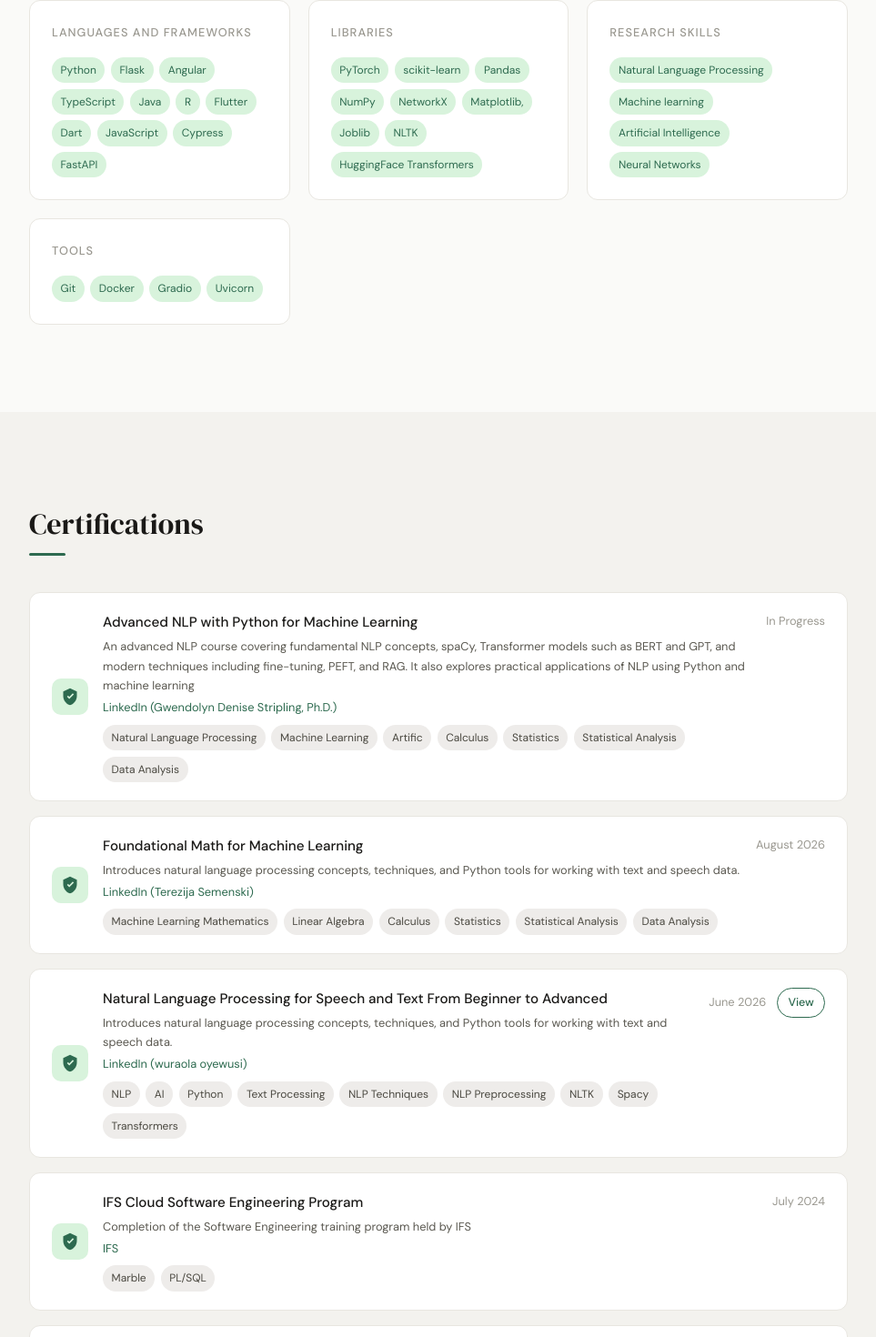
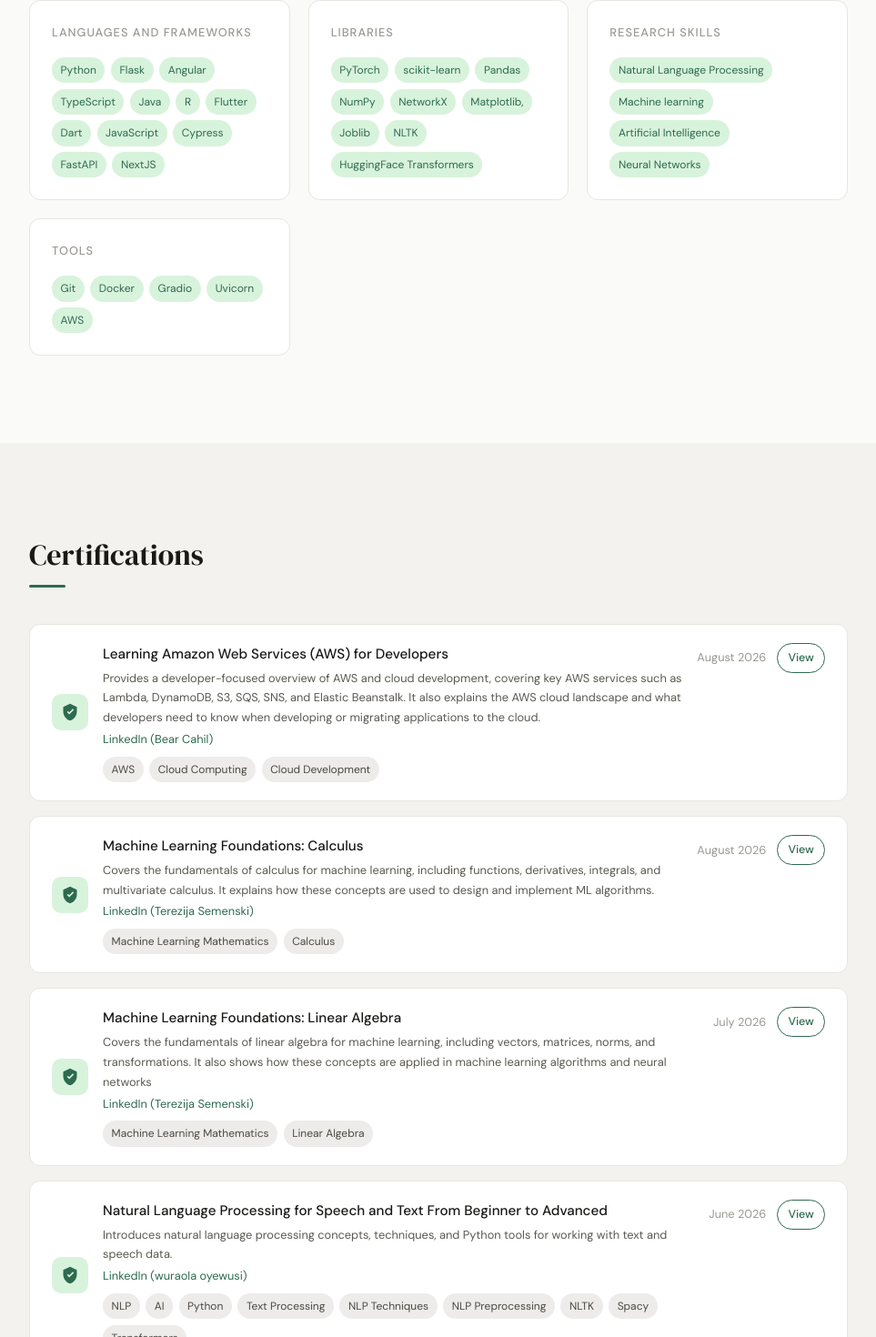
Before and after one commit to Minduli-Lasandi/Minduli-Lasandi-Portfolio, a React (Vite) app: page /Minduli-Lasandi-Portfolio/skills in a window 1280 px wide. Shown: the part 279-1749 px from the top of the page at 91% size, without its empty margins (158-1121 px from the left). Built offline with nearby package versions, Linux system fonts and the light colour scheme.

Commit message:
Update publications, skils and extracurricular activities

```diff
--- a/src/components/Publications.tsx
+++ b/src/components/Publications.tsx
@@ -9,7 +9,7 @@ const typeLabel: Record<string, string> = {
 }
 
 export default function Publications() {
-    const pubs = parseBibtex(bibtexEntries)
+    const pubs = parseBibtex(bibtexEntries).reverse()
 
     return (
         <section id="publications" className="section">
--- a/src/data/certifications.ts
+++ b/src/data/certifications.ts
@@ -1,11 +1,4 @@
 export const certifications = [
-    // {
-    //     name: "Java object- oriented programming",
-    //     outcomes: "LinkedIn course by . This course consisted of the OOP concepts with Java ",
-    //     issuer: "LinkedIn (Kathryn Hodge)",
-    //     date: "August 2023",
-    //     link: ""
-    // },
     {
         name: "Java Algorithms",
         description: "Design & implement efficient algorithms in Java using data structures, built-in methods, and custom solutions for different data types",
@@ -13,6 +6,15 @@ export const certifications = [
         date: "Aug 2023",
         link: "https://www.linkedin.com/learning/certificates/a3f08627f20a9bc699fad9169d2bf80b1c009520803cab26d22bab21ca491129?u=76664938",
         topics: ["Algorithms", "Java"]
+    },
+
+     {
+        name: "Java object- oriented programming",
+        outcomes: "Covers the fundamentals of object-oriented programming in Java, including classes, objects, instances, and constructors. It focuses on applying OOP principles in practical Java programs to write more secure, scalable, and maintainable code. ",
+        issuer: "LinkedIn (Kathryn Hodge)",
+        date: "August 2023",
+        link: "https://www.linkedin.com/learning/certificates/0987788abb7e7bfa30d5cd4b054356c2e0e5297351e1e73dea8a14abee510943?lipi=urn%3Ali%3Apage%3Ad_flagship3_profile_view_base_certifications_details%3BgO0Q5VMMTNqpRgV%2Flml%2FwA%3D%3D",
+        topics: ["Java", "Object-Oriented Programming", "Software Development"]
     },
 
     {
@@ -60,22 +62,30 @@ export const certifications = [
     },
 
     {
-        name: "Foundational Math for Machine Learning",
-        description: "Introduces natural language processing concepts, techniques, and Python tools for working with text and speech data.",
+        name: "Machine Learning Foundations: Linear Algebra",
+        description: "Covers the fundamentals of linear algebra for machine learning, including vectors, matrices, norms, and transformations. It also shows how these concepts are applied in machine learning algorithms and neural networks",
         issuer: "LinkedIn (Terezija Semenski)",
-        date: "August 2026",
-        link: "",
-        topics: ["Machine Learning Mathematics", "Linear Algebra", "Calculus", "Statistics", "Statistical Analysis", "Data Analysis"]
-
+        date: "July 2026",
+        link: "https://www.linkedin.com/learning/certificates/5b6223296cccf35dcf9d8a5d7753ee5fc8473be940c66641faf89b0ceebcc6ab/?lipi=urn%3Ali%3Apage%3Ad_flagship3_profile_view_base_certifications_details%3B%2Fp8uMOzhRkaFcNv7eoWRZg%3D%3D",
+        topics: ["Machine Learning Mathematics", "Linear Algebra"]
     },
 
     {
-        name: "Advanced NLP with Python for Machine Learning",
-        description: "An advanced NLP course covering fundamental NLP concepts, spaCy, Transformer models such as BERT and GPT, and modern techniques including fine-tuning, PEFT, and RAG. It also explores practical applications of NLP using Python and machine learning",
-        issuer: "LinkedIn (Gwendolyn Denise Stripling, Ph.D.)",
-        date: "In Progress",
-        link: "",
-        topics: ["Natural Language Processing","Machine Learning", "Artific", "Calculus", "Statistics", "Statistical Analysis", "Data Analysis"]
+        name: "Machine Learning Foundations: Calculus",
+        description: "Covers the fundamentals of calculus for machine learning, including functions, derivatives, integrals, and multivariate calculus. It explains how these concepts are used to design and implement ML algorithms.",
+        issuer: "LinkedIn (Terezija Semenski)",
+        date: "August 2026",
+        link: "https://www.linkedin.com/learning/certificates/363472d7b47a38e35a6db0fe6fcb9d00204d235d94fabb90dc21f95847c688df",
+        topics: ["Machine Learning Mathematics",  "Calculus"]
 
     },
+     {
+        name: "Learning Amazon Web Services (AWS) for Developers",
+        description: "Provides a developer-focused overview of AWS and cloud development, covering key AWS services such as Lambda, DynamoDB, S3, SQS, SNS, and Elastic Beanstalk. It also explains the AWS cloud landscape and what developers need to know when developing or migrating applications to the cloud.",
+        issuer: "LinkedIn (Bear Cahil)",
+        date: "August 2026",
+        link: "https://www.linkedin.com/learning/certificates/38063726f406eff676a7ddb17f3073f6fde0b823cc679cdfe7ba3ba830f21b2d?lipi=urn%3Ali%3Apage%3Ad_flagship3_profile_view_base_certifications_details%3BgO0Q5VMMTNqpRgV%2Flml%2FwA%3D%3D",
+        topics: ["AWS", "Cloud Computing", "Cloud Development"]
+    },
+
 ]
--- a/src/data/extracurricular.ts
+++ b/src/data/extracurricular.ts
@@ -25,7 +25,7 @@ export const extracurricular = [
     {
         role: " Member: Secretarial Team",
         organization: "IET On Campus IIT",
-        duration: "Feb 2025 - Present",
+        duration: "Feb 2025 - Septemner 2026",
         event: "IET Summer School, IET Cipher, IET Cipher 2.0 ",
         contribution: "Content Writing, Copy-Editing"
     },
--- a/src/data/publications.ts
+++ b/src/data/publications.ts
@@ -24,14 +24,14 @@ export const bibtexEntries = `
     ISBN = "979-8-89176-377-7",
     abstract = "SinhaLegal introduces a Sinhala legislative text corpus containing approximately 2 million words across 1,206 legal documents. The dataset includes two types of legal documents: 1,065 Acts dated from 1981 to 2014 and 141 Bills from 2010 to 2014, which were systematically collected from official sources. The texts were extracted using OCR with Google Document AI, followed by extensive post-processing and manual cleaning to ensure high-quality, machine-readable content, along with dedicated metadata files for each document. A comprehensive evaluation was conducted, including corpus statistics, lexical diversity, word frequency analysis, named entity recognition, and topic modelling, demonstrating the structured and domain-specific nature of the corpus. Additionally, perplexity analysis using both large and small language models was performed to assess how effectively language models respond to domain-specific texts. The SinhaLegal corpus represents a vital resource designed to support NLP tasks such as summarisation, information extraction, and analysis, thereby bridging a critical gap in Sinhala legal research."
 },
-
-@Under_Review{lasandi2026sinbrief,
-  title=SinBrief: An Unsupervised Framework for Abstractive Text Summarisation of Sinhala Legal Documents,
-  author="Lasandi, Minduli  and
-      Jayatilleke, Nevidu",
-  year=2026,
-  booktitle = "The 38th Conference on Computational Linguistics and Speech Processing (ROCLING 2026)",
-  note={Under Review}
+@article{lasandi2026sinbrief,
+    title= SinBrief: A Hybrid Framework for Abstractive Text Summarisation of Sinhala Legal Documents,
+    author= Lasandi, Minduli and Jayatilleke, Nevidu,
+    year=2026,
+    journal=The 38th Conference on Computational Linguistics and Speech Processing (ROCLING 2026),
+    url=https://arxiv.org/abs/2609.32397,
+    note={Accepted},
+    abstract="Legal document summarisation in low-resource languages presents significant challenges due to the scarcity of annotated data and the complexity of domain-specific terminology. This paper presents SinBrief, a hybrid abstractive summarisation framework for Sinhala legal documents that does not require human-annotated training data. The proposed framework combines domain-aware word graph construction with neural sentence scoring to generate abstractive summaries from Sinhala legal text. Five sentence scoring models are evaluated within the framework: mBert, Llama 3.1, Falcon 7B, Laser, and a continually pre-trained Llama model domain-adapted to Sinhala legal text. The framework is evaluated on a Sinhala legal corpus using reference-free metrics, including Coverage, Density, Compression Ratio, SummaC, and Self-BertScore. Experimental results demonstrate that SinBrief produces summaries with lower lexical overlap than extractive baselines while maintaining factual consistency, demonstrating the viability of hybrid, largely annotation-free abstractive summarisation for low-resource legal NLP tasks."
 }
 
 `
--- a/src/data/skills.ts
+++ b/src/data/skills.ts
@@ -1,7 +1,7 @@
 export const skills = [
     {
         category: "Languages and Frameworks",
-        items: ["Python", "Flask", "Angular", "TypeScript", "Java", "R", "Flutter", "Dart", "JavaScript", "Cypress", "FastAPI"]
+        items: ["Python", "Flask", "Angular", "TypeScript", "Java", "R", "Flutter", "Dart", "JavaScript", "Cypress", "FastAPI","NextJS"]
     },
     {
         category: "Libraries",
@@ -13,6 +13,6 @@ export const skills = [
     },
     {
         category: "Tools",
-        items: ["Git", "Docker", "Gradio", "Uvicorn"]
+        items: ["Git", "Docker", "Gradio", "Uvicorn","AWS"]
     },
 ]
```
